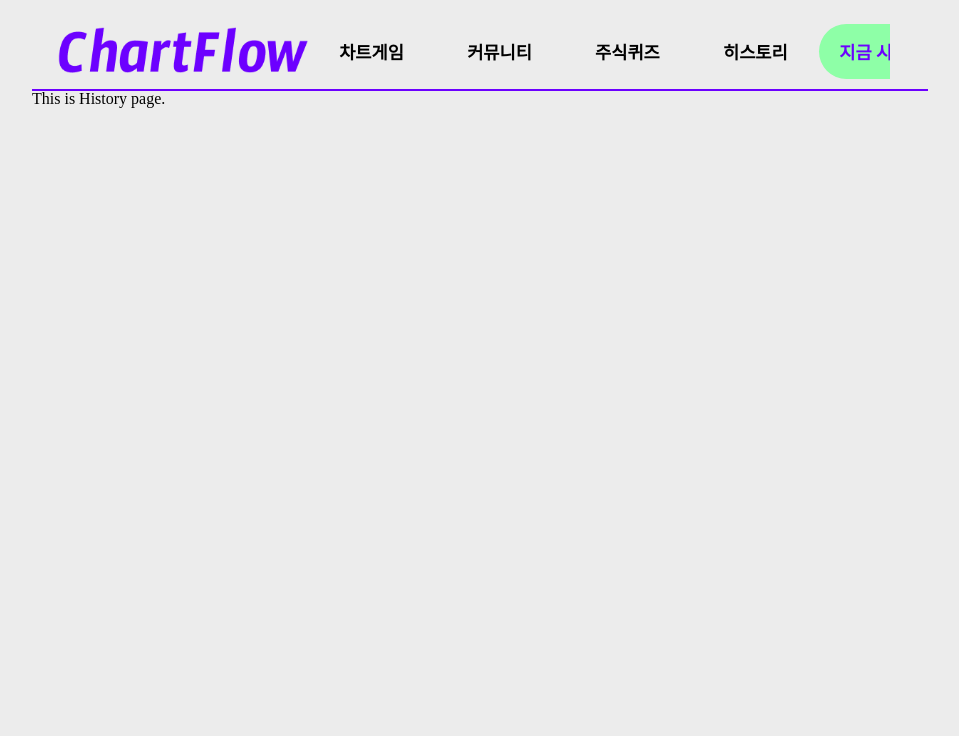
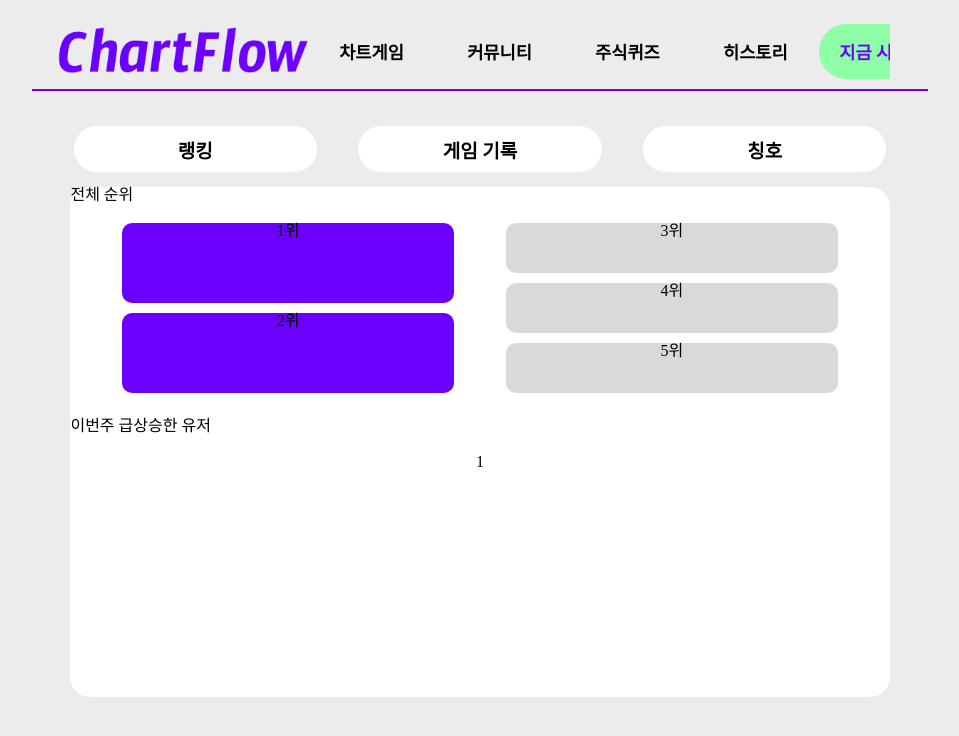
Before and after one commit to KUMA93/ChartFlow, a React (Create React App) app in the folder FrontEnd/chartflow/: page /hist in a window 1280 px wide. Shown: the top 736 px of the page, without its empty margins (160-1119 px from the left). Built offline with nearby package versions, Linux system fonts and the light colour scheme; a web font is replaced by a local one.

Commit message:
feat:history page

```diff
--- /dev/null
+++ b/FrontEnd/chartflow/src/pages/History/History.module.css
@@ -0,0 +1,118 @@
+.con1 {
+  display: flex;
+  justify-content: space-evenly;
+  margin-bottom: 15px;
+}
+
+.head1 {
+  margin-top: 15px;
+  width: 19vw;
+  height: 46px;
+  border-radius: 30px;
+  background: #FFF;
+  text-align: center;
+  color: #000;
+  font-family: SUITE;
+  font-size: 19px;
+  font-style: normal;
+  font-weight: 600;
+  line-height: normal;
+  display: flex;
+  justify-content: center;
+  flex-direction: column;
+}
+
+.head1:hover {
+  background: #FFF176;
+}
+
+.back {
+  width: 64vw;
+  height: 510px;
+  border-radius: 20px;
+  background: #FFF;
+  margin: auto;
+  display: flex;
+  flex-direction: column;
+}
+
+.con1 {
+  margin-top: 20px;
+  display: flex;
+  text-align: center;
+  justify-content: space-evenly;
+}
+
+.titleFont {
+  margin-top: 20px;
+  color: #000;
+  text-align: center;
+  font-family: SUITE;
+  font-size: 24px;
+  font-style: normal;
+  font-weight: 500;
+  line-height: normal;
+  margin-bottom: 50px;
+}
+
+.nick1 {
+  margin-top: 20px;
+  display: flex;
+  justify-content: center;
+  flex-direction: column;
+  width: 20vw;
+  height: 40px;
+  border-radius: 20px;
+  background: #8EFFA7;
+  color: #000;
+  text-align: center;
+  font-family: Diphylleia;
+  font-size: 18px;
+  font-style: normal;
+  font-weight: 400;
+  line-height: normal;
+}
+
+.nick1:hover {
+  outline: 4px solid #62BDFF;
+  font-weight: 600;
+}
+
+.nick2 {
+  margin-top: 20px;
+  display: flex;
+  justify-content: center;
+  flex-direction: column;
+  width: 20vw;
+  height: 40px;
+  border-radius: 20px;
+  background: #C9C9C9;
+  color: #000;
+  text-align: center;
+  font-family: Diphylleia;
+  font-size: 18px;
+  font-style: normal;
+  font-weight: 400;
+  line-height: normal;
+}
+
+.nick2:hover {
+  outline: 4px solid #62BDFF;
+  font-weight: 600;
+}
+
+.rank1 {
+  width: 26vw;
+  height: 80px;
+  border-radius: 10px;
+  background: #6C00FF;
+  margin-bottom: 10px;
+}
+
+.rank2 {
+  width: 26vw;
+  height: 50px;
+  border-radius: 10px;
+  background: #D9D9D9;
+  margin-bottom: 10px;
+}
--- a/FrontEnd/chartflow/src/pages/History/index.jsx
+++ b/FrontEnd/chartflow/src/pages/History/index.jsx
@@ -1,10 +1,78 @@
-import NavBar from "../../components/Header";
+import Header from "../../components/Header";
+import styles from "./History.module.css"
+import { useState } from "react";
 
 function History() {
+  const [selectedOption, setSelectedOption] = useState(0);
+
+  const handleLeftClick = () => {
+    setSelectedOption(0);
+  }
+
+  const handleMiddleClick = () => {
+    setSelectedOption(1);
+  }
+
+  const handleRightClick = () => {
+    setSelectedOption(2);
+  }
+
   return (
     <>
-      <NavBar />
-      <p>This is History page.</p>
+      <Header />
+      <div className={styles.con1}>
+        <div className={styles.head1} onClick={handleLeftClick}>랭킹</div>
+        <div className={styles.head1} onClick={handleMiddleClick}>게임 기록</div>
+        <div className={styles.head1} onClick={handleRightClick}>칭호</div>
+      </div>
+    {selectedOption === 0 ?
+      <div className={styles.back}>
+        <div>
+          <div>전체 순위</div>
+          <div className={styles.con1}>
+            <div>
+              <div className={styles.rank1}>1위</div>
+              <div className={styles.rank1}>2위</div>
+            </div>
+            <div>
+            <div className={styles.rank2}>3위</div>
+            <div className={styles.rank2}>4위</div>
+            <div className={styles.rank2}>5위</div>
+            </div>
+          </div>
+          <div>이번주 급상승한 유저</div>
+          <div className={styles.con1}>
+            1
+          </div>
+
+        </div>
+      </div>:
+    selectedOption === 1 ?
+      <div className={styles.back}>
+        <div>2</div>
+      </div>:
+      <div className={styles.back}>
+        <div className={styles.con1}>
+          <div>
+            <div className={styles.titleFont}>내가 보유한 칭호</div>
+            <div className={styles.nick1}>한강물</div>
+            <div className={styles.nick1}>야수의 심장</div>
+            <div className={styles.nick1}>칭호3</div>
+            <div className={styles.nick1}>칭호4</div>
+            <div className={styles.nick1}>칭호5</div>
+          </div>
+          <div>
+            <div className={styles.titleFont}>획득을 기다리는 칭호</div>
+            <div className={styles.nick2}>한강물</div>
+            <div className={styles.nick2}>야수의 심장</div>
+            <div className={styles.nick2}>칭호3</div>
+            <div className={styles.nick2}>칭호4</div>
+            <div className={styles.nick2}>칭호5</div>
+          </div>
+        </div>
+      </div>
+    }
+
     </>
   );
 }
--- a/FrontEnd/chartflow/src/pages/MyPage/MyPage.module.css
+++ b/FrontEnd/chartflow/src/pages/MyPage/MyPage.module.css
@@ -16,8 +16,7 @@
   margin-bottom: 11px;
 }
 .tag:hover {
-  outline: 3px solid #ACD4BC;
-  color: #6C00FF;
+  background: #FFF176;
 }
 .box1 {
   display: flex;
```
